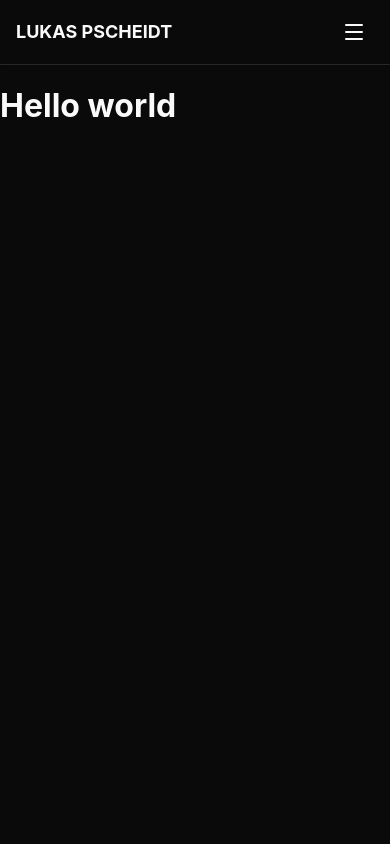
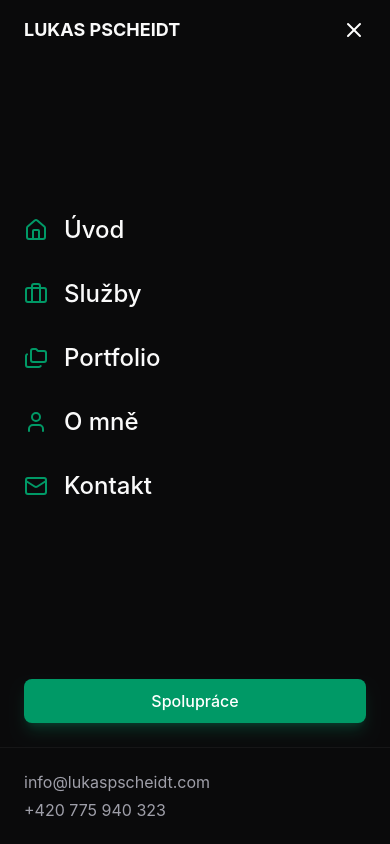
Before and after one commit to predikdev/portfolio, an Astro site in the folder web/: page / in a window 390 px wide. Built offline with nearby package versions, Linux system fonts and the light colour scheme; Astro itself is replaced by a stand-in of ours.

Commit message:
feat: navigation v0 is done

```diff
--- a/web/src/components/Navigation.tsx
+++ b/web/src/components/Navigation.tsx
@@ -1,37 +1,47 @@
 "use client";
 
-import { useState } from "react";
-import { Menu, X } from "lucide-react";
+import { useEffect, useState } from "react";
+import { Briefcase, Folders, Home, Mail, Menu, User, X } from "lucide-react";
+import { Button } from "./ui/Button";
 
 const navigation = [
-  { name: "Úvod", href: "/" },
-  { name: "Služby", href: "/sluzby" },
-  { name: "Portfolio", href: "/portfolio" },
-  { name: "O mně", href: "/o-mne" },
-  { name: "Kontakt", href: "/kontakt" },
+  { name: "Úvod", href: "/", icon: Home },
+  { name: "Služby", href: "/sluzby", icon: Briefcase },
+  { name: "Portfolio", href: "/portfolio", icon: Folders },
+  { name: "O mně", href: "/o-mne", icon: User },
+  { name: "Kontakt", href: "/kontakt", icon: Mail },
 ];
 
 export default function Navigation() {
-  const [mobileMenuOpen, setMobileMenuOpen] = useState(false);
+  const [mobileMenuOpen, setMobileMenuOpen] = useState(true);
+
+  useEffect(() => {
+    if (mobileMenuOpen) {
+      document.body.style.overflow = "hidden";
+    } else {
+      document.body.style.overflow = "";
+    }
+
+    return () => {
+      document.body.style.overflow = "";
+    };
+  }, [mobileMenuOpen]);
 
   return (
     <>
-      <header className="relative bg-background/80  shadow-sm border-b z-30">
-        <div className="max-w-7xl mx-auto px-4 sm:px-6 lg:px-8">
-          <div className="flex items-center justify-between h-16">
-            <a
-              href="/"
-              className="text-lg font-bold text-primary-text hover:text-accent uppercase"
-            >
+      <header className="bg-background/80 relative z-30 border-b shadow-sm">
+        <div className="mx-auto max-w-7xl px-4 sm:px-6 lg:px-8">
+          <div className="flex h-16 items-center justify-between">
+            <a href="/" className="text-primary-text text-lg font-bold uppercase hover:text-emerald-500">
               Lukas Pscheidt
             </a>
 
-            <nav className="hidden lg:flex space-x-4">
+            <nav className="hidden space-x-4 lg:flex">
               {navigation.map((item) => (
                 <a
                   key={item.name}
                   href={item.href}
-                  className="text-secondary-text hover:text-accent px-3 py-2 text-sm font-medium transition-colors duration-200"
+                  className="text-secondary-text px-3 py-2 text-sm font-medium transition-colors hover:text-emerald-500"
                 >
                   {item.name}
                 </a>
@@ -39,19 +49,19 @@ export default function Navigation() {
             </nav>
 
             <a href="/spoluprace">
-              <button className="hidden lg:flex py-2 rounded-md bg-accent hover:bg-accent-hover text-white text-sm px-5">
+              <button className="hidden rounded-md bg-emerald-600 px-5 py-2 text-sm text-white transition-colors hover:bg-emerald-500 focus-visible:ring-2 focus-visible:ring-emerald-500 focus-visible:outline-none lg:flex">
                 Spolupráce
               </button>
             </a>
 
             <button
               type="button"
-              className="lg:hidden inline-flex items-center justify-center p-2 rounded-md transition-colors duration-200"
+              className="inline-flex items-center justify-center rounded-md p-2 transition-colors duration-200 lg:hidden"
               onClick={() => setMobileMenuOpen(!mobileMenuOpen)}
               aria-expanded={mobileMenuOpen}
               aria-label="Otevřít hlavní menu"
             >
-              <Menu className="h-6 w-6 text-primary-text" />
+              <Menu className="text-primary-text h-6 w-6" />
             </button>
           </div>
         </div>
@@ -59,71 +69,76 @@ export default function Navigation() {
 
       <div
         className={`fixed inset-0 z-40 bg-black/60 backdrop-blur-sm transition-opacity duration-500 lg:hidden ${
-          mobileMenuOpen
-            ? "opacity-100 pointer-events-auto"
-            : "opacity-0 pointer-events-none"
+          mobileMenuOpen ? "pointer-events-auto opacity-100" : "pointer-events-none opacity-0"
         }`}
         onClick={() => setMobileMenuOpen(false)}
       />
 
       <div
-        className={`fixed top-0 right-0 z-40 h-full w-full flex flex-col justify-between sm:w-80 md:w-5/12 bg-background transition-transform duration-500 ease-out lg:hidden ${
+        className={`bg-background fixed top-0 right-0 z-40 flex h-full w-full flex-col justify-between transition-transform duration-500 ease-out sm:w-80 md:w-5/12 lg:hidden ${
           mobileMenuOpen ? "translate-x-0" : "translate-x-full"
         }`}
       >
-        {/* Mobile menu header */}
-        <div className="self-end w-6 h-6 p-6">
-          <X
-            className="w-6 h-6 text-white"
-            onClick={() => setMobileMenuOpen(!mobileMenuOpen)}
-          />
+        <div className="flex items-center justify-between px-6 py-4">
+          <a href="/" className="text-primary-text text-lg font-bold uppercase hover:text-emerald-500">
+            Lukas Pscheidt
+          </a>
+          {/* Mobile menu header */}
+          <div className="h-6 w-6">
+            <X className="h-6 w-6 text-white" onClick={() => setMobileMenuOpen(!mobileMenuOpen)} />
+          </div>
         </div>
 
         {/* Menu items with staggered animation */}
-        <div className="flex flex-col flex-2 justify-center p-6">
+        <div className="flex flex-2 flex-col justify-center p-6">
           {navigation.map((item, index) => (
             <a
               key={item.name}
               href={item.href}
               className={`group py-4 transition-all duration-500 ${
-                mobileMenuOpen
-                  ? "opacity-100 translate-x-0"
-                  : "opacity-0 translate-x-8"
+                mobileMenuOpen ? "translate-x-0 opacity-100" : "translate-x-8 opacity-0"
               }`}
               style={{
-                transitionDelay: mobileMenuOpen
-                  ? `${index * 100 + 100}ms`
-                  : "0ms",
+                transitionDelay: mobileMenuOpen ? `${index * 100 + 100}ms` : "0ms",
               }}
               onClick={() => setMobileMenuOpen(false)}
             >
-              <span className="text-2xl text-primary-text">{item.name}</span>
+              <span className="text-primary-text flex items-center gap-x-4 text-2xl font-medium">
+                <item.icon className="h-6 w-6 text-emerald-600" strokeWidth={2} />
+                {item.name}
+              </span>
             </a>
           ))}
         </div>
+        <div className="p-6">
+          <Button
+            href="/"
+            className={`flex transition-all duration-500 ${
+              mobileMenuOpen ? "translate-y-0 opacity-100" : "translate-y-4 opacity-0"
+            }`}
+            variant={"primary"}
+            size={"md"}
+            onClick={() => setMobileMenuOpen(false)}
+            style={{ transitionDelay: mobileMenuOpen ? "500ms" : "0ms" }}
+          >
+            Spolupráce
+          </Button>
+        </div>
 
-        {/* CTA button */}
         <div
-          className={`p-6 border-t border-white/5 bg-background transition-all duration-500 ${
-            mobileMenuOpen
-              ? "opacity-100 translate-y-0"
-              : "opacity-0 translate-y-4"
+          className={`bg-background border-t border-white/5 p-6 transition-all duration-500 ${
+            mobileMenuOpen ? "translate-y-0 opacity-100" : "translate-y-4 opacity-0"
           }`}
           style={{ transitionDelay: mobileMenuOpen ? "550ms" : "0ms" }}
         >
-          <div>
-            <p>info@lukaspscheidt.com</p>
-            <p>+420 775 940 323</p>
+          <div className="flex flex-col gap-2">
+            <a href="mailto:info@lukaspscheidt.com" className="text-zinc-400">
+              info@lukaspscheidt.com
+            </a>
+            <a href="tel:+420775940323" className="text-zinc-400">
+              +420 775 940 323
+            </a>
           </div>
-          {/*<a href="/spoluprace" onClick={() => setMobileMenuOpen(false)}>
-            <button className="w-full bg-emerald-600 hover:bg-emerald-500 text-primary-text py-6 text-base rounded-md shadow-lg shadow-emerald-500/20">
-              Spolupráce
-            </button>
-          </a>
-          <p className="text-center text-zinc-500 text-sm mt-4">
-            Odpovím do 24 hodin
-          </p>
-          */}
         </div>
       </div>
     </>
```
